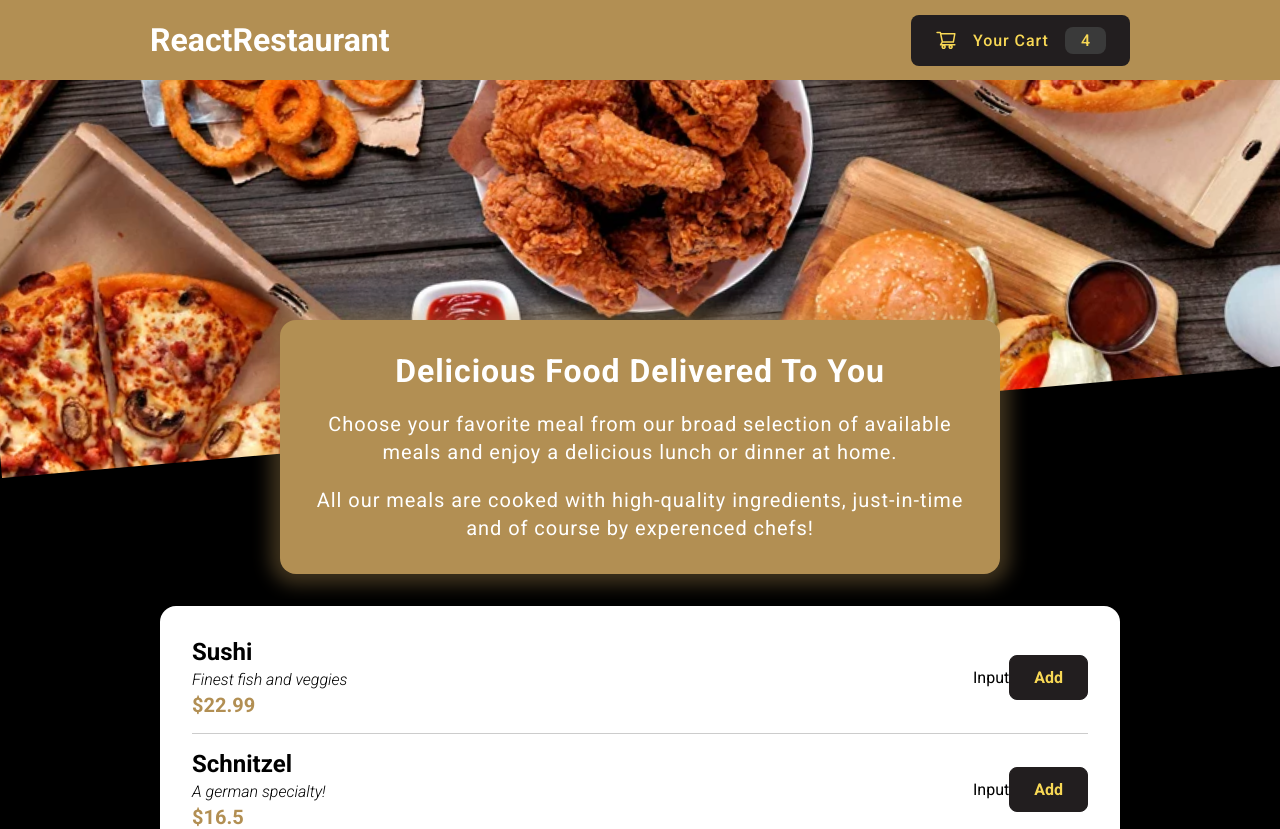
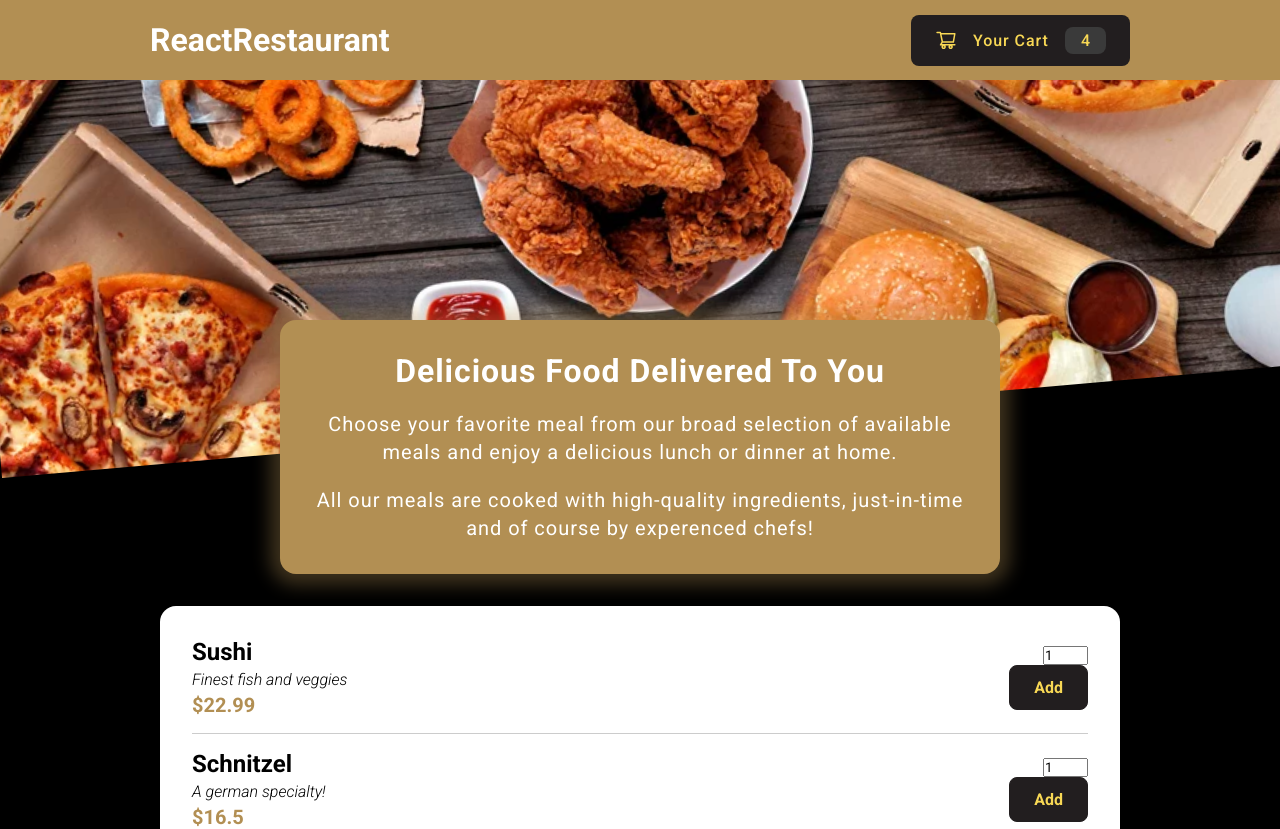
Before and after one commit to VladimirVolvakov/food-order-react-app, a React (Create React App) app: page / in a window 1280 px wide. Shown: the top 829 px of the page. Built offline with nearby package versions, Linux system fonts and the light colour scheme; the HTML template or start-up script is replaced by a standard one.

Commit message:
feat: add markup for Input component

```diff
--- a/src/components/Food/MealsListItemForm.jsx
+++ b/src/components/Food/MealsListItemForm.jsx
@@ -1,10 +1,17 @@
 // Styles:
 import { Button, Form } from "./MealsListItemForm.styles";
+// Component:
+import Input from "../UI/Input";
 
 const MealsListItemForm = () => {
   return (
     <Form>
-      Input
+      <Input
+        label="Amount"
+        id="amount"
+        type="number"
+        inputParams={{ min: "1", max: "10", step: "1", defaultValue: "1" }}
+      />
       <Button>Add</Button>
     </Form>
   );
--- /dev/null
+++ b/src/components/UI/Input.jsx
@@ -0,0 +1,13 @@
+// Styles:
+import { AmountInput, InputContainer, Label } from "./Input.styles";
+
+const Input = ({ id, inputParams, labelText, type }) => {
+  return (
+    <InputContainer>
+      <Label htmlFor={id}>{labelText}</Label>
+      <AmountInput id={id} type={type ? type : "text"} {...inputParams} />
+    </InputContainer>
+  );
+};
+
+export default Input;
--- /dev/null
+++ b/src/components/UI/Input.styles.js
@@ -0,0 +1,7 @@
+import styled from "styled-components";
+
+export const InputContainer = styled.div``;
+
+export const Label = styled.label``;
+
+export const AmountInput = styled.input``;
```
